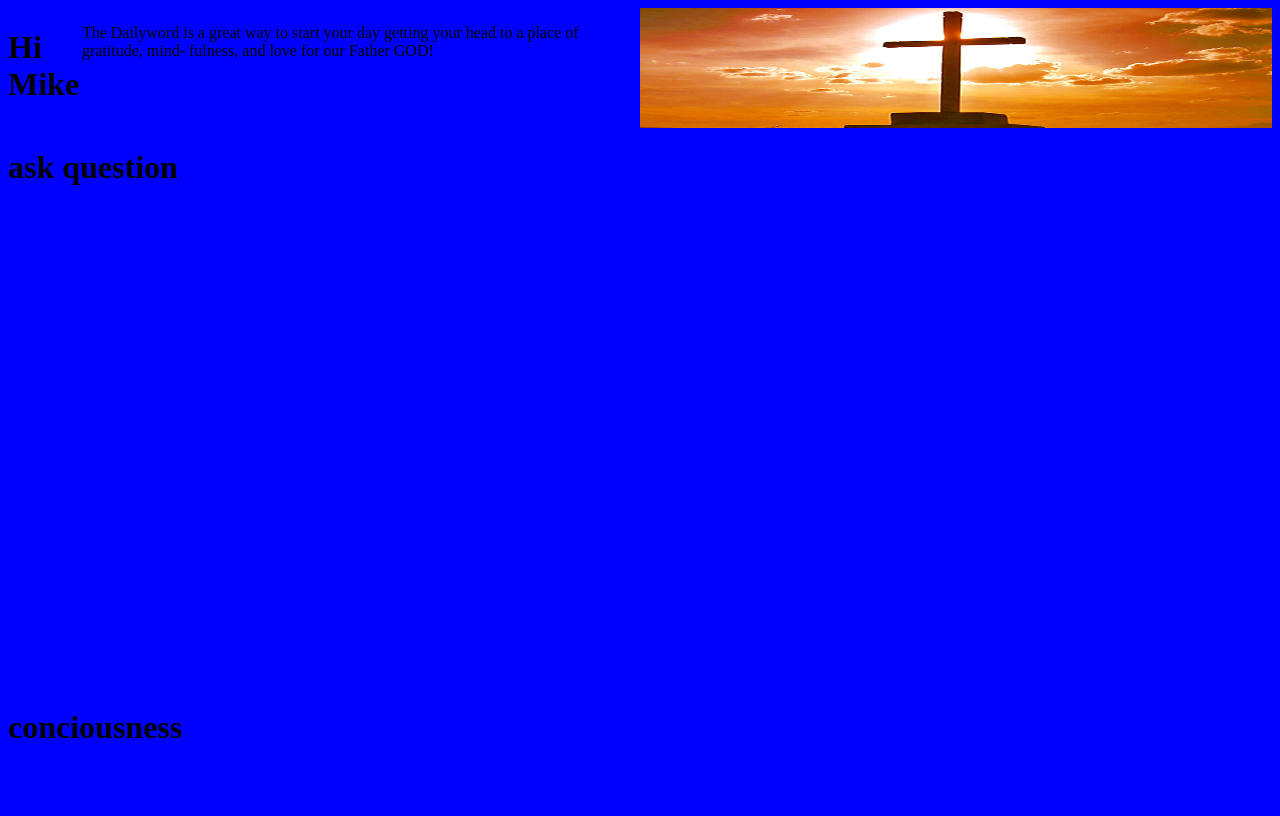
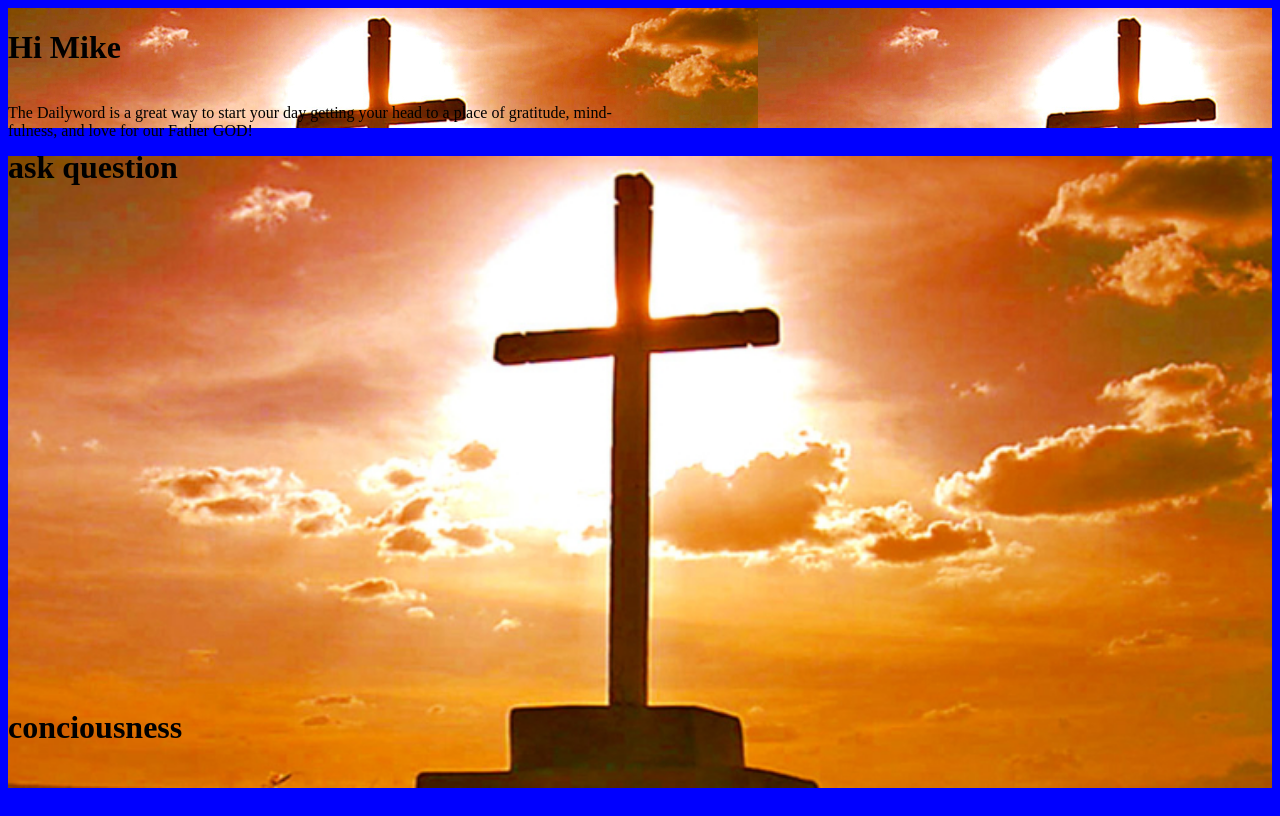
Before and after one commit to Praetz/The-Daily-Word, a plain HTML site: page index.html in a window 1280 px wide. Drawn offline with Linux system fonts and the light colour scheme.

Commit message:
same shit

```diff
--- a/css/styles.css
+++ b/css/styles.css
@@ -7,22 +7,26 @@ body {
 }
 
 .header-container {
+    background-image: url(/CSS/images/A-Christian-cross-by-Waiting-For-The-Word-750x375.jpg);
     height: 15vh;
     width: 100%;
-    display: flex;
-    flex-direction: row;
+    /* display: flex; */
+    /* flex-direction: row; */
 }
 
 .header-div {
     display: flex;
+    flex-direction: column;
     width: 50%;
+
 }
 
-.img {
-    background-image: url(/CSS/images/A-Christian-cross-by-Waiting-For-The-Word-750x375.jpg);
-    background-position: center;
-    width: 50%;
+.img-div {
     display: flex;
+    flex-direction: column;
+    width: auto;
+
+
 }
 
 .main-container {
--- a/index.html
+++ b/index.html
@@ -24,8 +24,9 @@
                 fulness, and love for our Father GOD!
             </P>
         </div>
+        <div class="img-div">
             <img class="img" src="./css/images/A-Christian-cross-by-Waiting-For-The-Word-750x375.jpg" alt="picture">
-
+        </div>
     </header>
     <main class="main-container">
         <div class="main-div">
```
